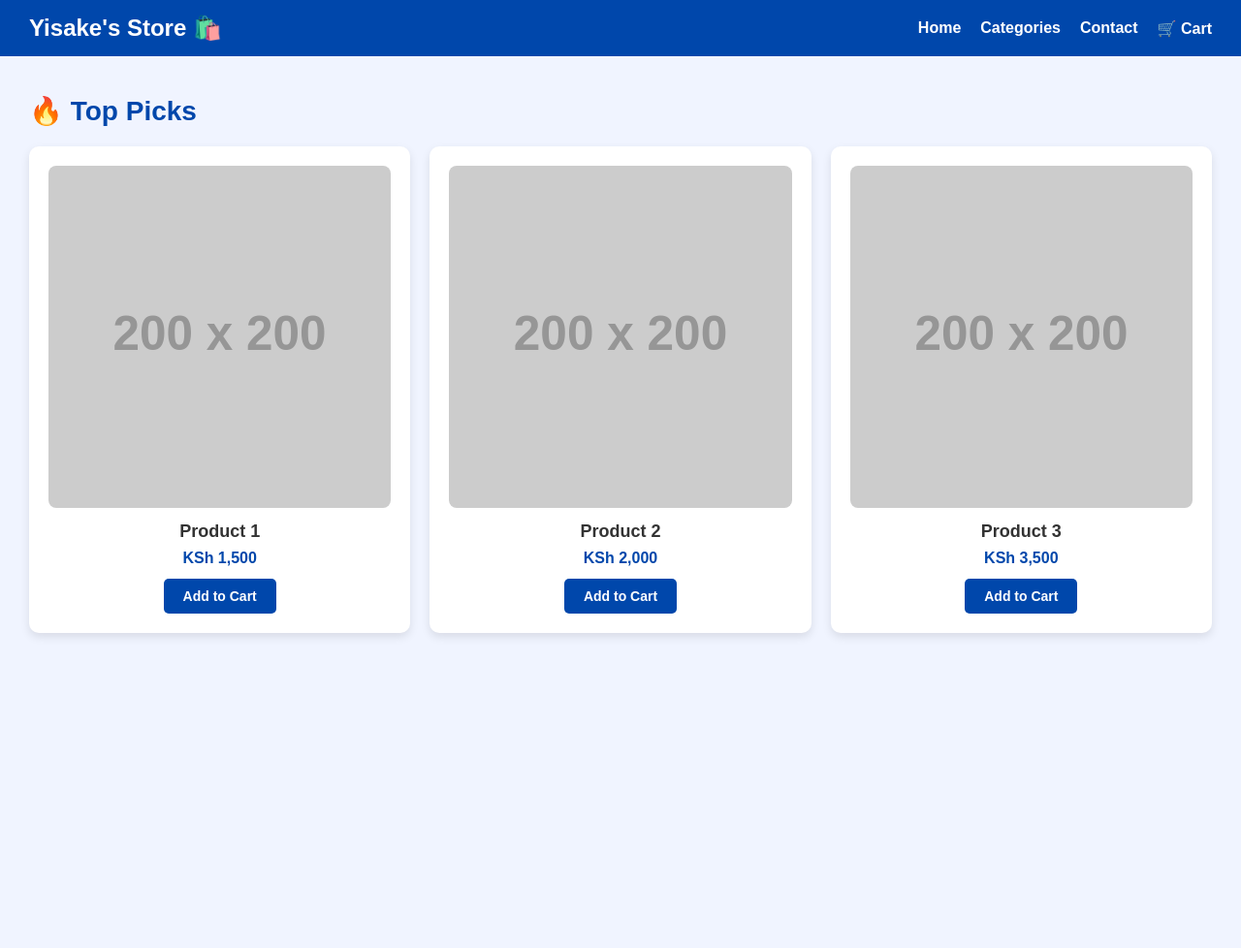
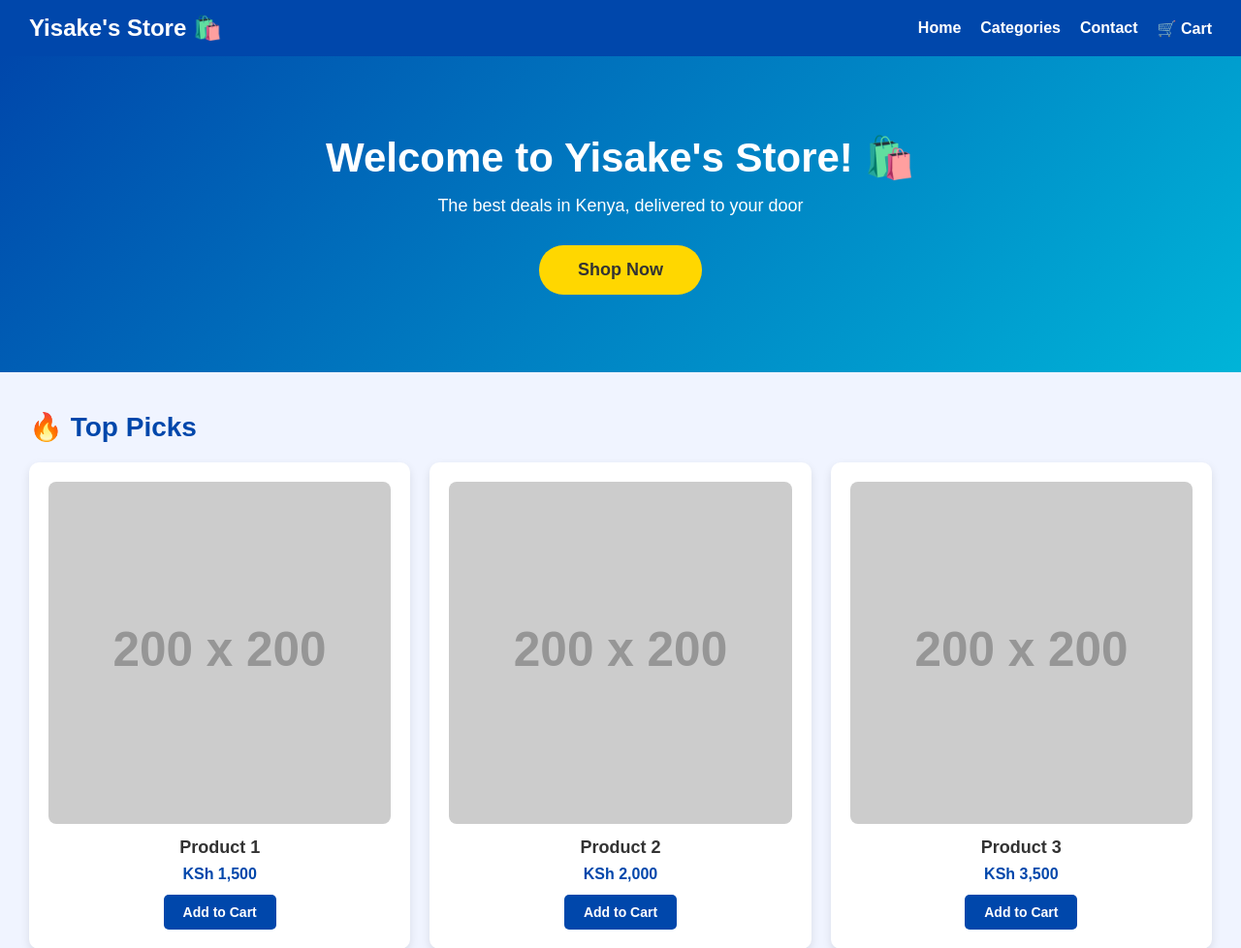
Before and after one commit to IsaaqKariuki/Webb_AiML, a plain HTML site: page index.html in a window 1280 px wide. Shown: the top 978 px of the page at 97% size. Before the commit the page ends 800 px from the top, so only its background shows below. Drawn offline with Linux system fonts and the light colour scheme; placeholder pictures from the web are drawn by us.

Commit message:
HeroSection and Cart buttons

```diff
--- a/index.html
+++ b/index.html
@@ -18,6 +18,15 @@
         <li><a href="#">🛒 Cart</a></li>
       </ul>
     </nav>
+
+    <!-- Hero Section -->
+<section class="hero">
+  <div class="hero-content">
+    <h1>Welcome to Yisake's Store! 🛍️</h1>
+    <p>The best deals in Kenya, delivered to your door</p>
+    <button class="hero-btn">Shop Now</button>
+  </div>
+</section>
 
     <!-- Product Section -->
     <section class="products">
--- a/script.js
+++ b/script.js
@@ -1,12 +1,20 @@
+// Cart array to store added products
+let cart = []
 
- const button2= document.getElementById ("another1")
-   button2.addEventListener("click",function()
-       {
-         alert("Another button created fully functional 😝😎")
-      } )
+// Get all Add to Cart buttons
+const cartButtons = document.querySelectorAll(".product-card button")
 
-const button = document.getElementById("myButton")
+// Loop through each button and add a click listener
+cartButtons.forEach(function(button) {
+  button.addEventListener("click", function() {
+    const card = button.parentElement
+    const productName = card.querySelector("h3").textContent
+    const productPrice = card.querySelector("p").textContent
 
-      button.addEventListener("click", function() {
-        alert("Wow i created my very first button🎉")
-      })
+    cart.push({ name: productName, price: productPrice })//adds to the array
+
+    alert(productName + " added to cart! 🛒")
+    console.log("Cart:", cart) //displays output
+    //console.log(cart[0].name)
+  })
+})
--- a/styles.css
+++ b/styles.css
@@ -104,3 +104,37 @@ body {
   background-color: #ffd700;
   color: #333;
 }
+
+/* Hero Section */
+.hero {
+  background: linear-gradient(135deg, #0047ab, #00b4d8);
+  padding: 80px 30px;
+  text-align: center;
+  color: white;
+}
+
+.hero h1 {
+  font-size: 42px;
+  margin-bottom: 15px;
+}
+
+.hero p {
+  font-size: 18px;
+  margin-bottom: 30px;
+}
+
+.hero-btn {
+  background-color: #ffd700;
+  color: #333;
+  border: none;
+  padding: 15px 40px;
+  border-radius: 25px;
+  font-size: 18px;
+  font-weight: bold;
+  cursor: pointer;
+}
+
+.hero-btn:hover {
+  background-color: white;
+  color: #0047ab;
+}
```
